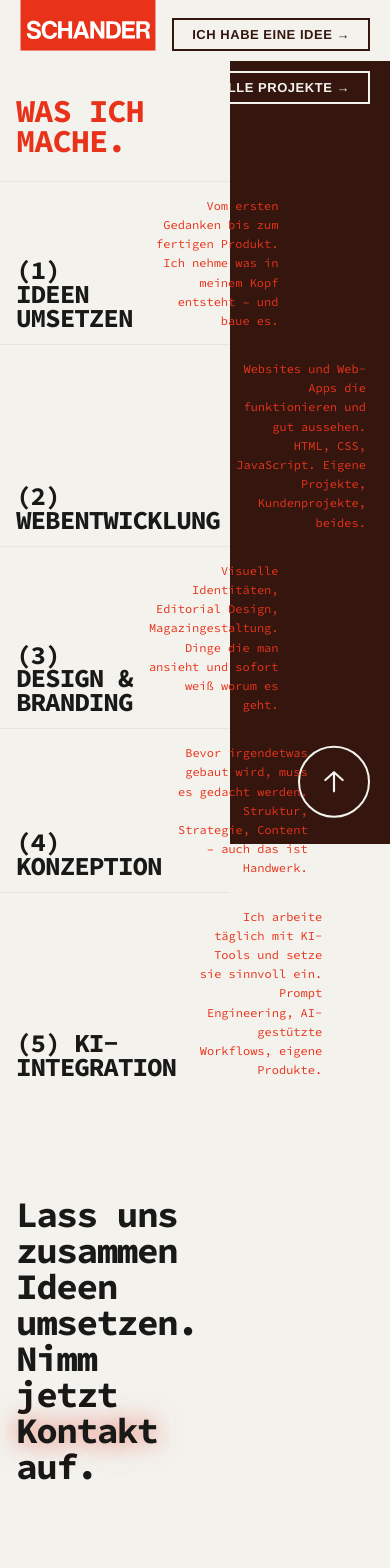
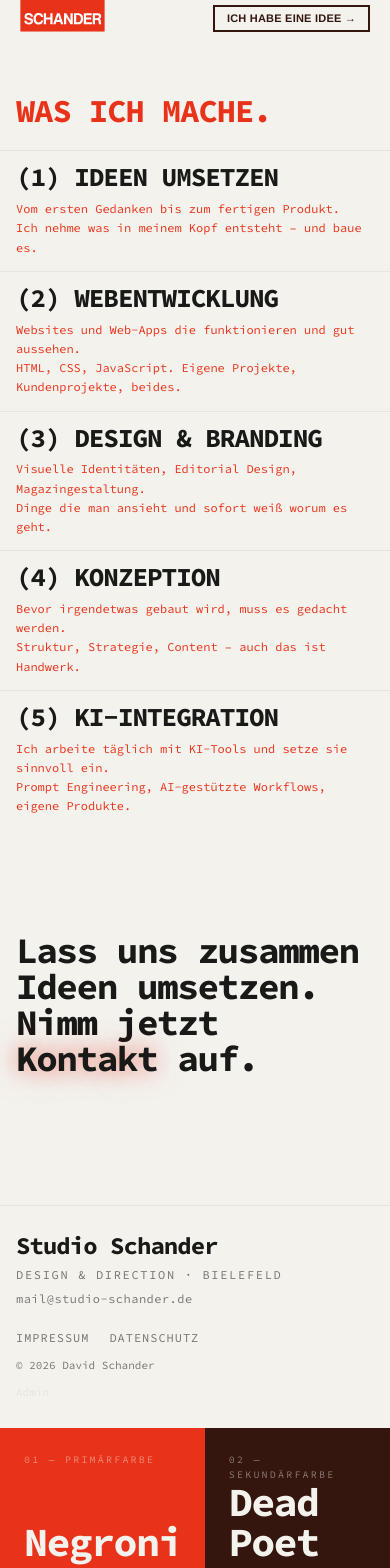
Before and after one commit to dxvxds03/studio-schander, a Next.js app: page / in a window 390 px wide. Shown: the top 1568 px of the page. Built offline with nearby package versions, Linux system fonts and the light colour scheme; no server answers; the database is empty; a web font is replaced by a local one.

Commit message:
Portfolio Mobile optimization

```diff
--- a/src/app/globals.css
+++ b/src/app/globals.css
@@ -238,6 +238,21 @@ a[href^="mailto"].nav-kontakt:hover {
     align-items: flex-start !important;
     gap: 8px !important;
   }
+
+  /* Project hero image: shorter on mobile */
+  .project-hero-img {
+    max-height: 50vh !important;
+  }
+  .project-hero-img img {
+    max-height: 50vh !important;
+  }
+
+  /* Nav CTA: smaller on mobile */
+  .nav-cta-btn {
+    font-size: 11px !important;
+    padding: 6px 12px !important;
+    letter-spacing: 0.02em !important;
+  }
 }
 
 /* Projekte list rows */
--- a/src/app/page.tsx
+++ b/src/app/page.tsx
@@ -65,6 +65,7 @@ export default async function HomePage() {
       {/* Leistungen */}
       <section
         id="leistungen"
+        className="sidebar-aware"
         style={{
           paddingTop: 'clamp(96px, 14vw, 180px)',
           paddingBottom: 'clamp(32px, 5vw, 64px)',
@@ -92,6 +93,7 @@ export default async function HomePage() {
         {LEISTUNGEN.map((item, i) => (
           <div
             key={item.nr}
+            className="leistungen-row"
             style={{
               display: 'flex',
               justifyContent: 'space-between',
@@ -117,6 +119,7 @@ export default async function HomePage() {
               ({item.nr}) {item.name}
             </h3>
             <div
+              className="leistungen-desc"
               style={{
                 flexShrink: 0,
                 width: 'clamp(130px, 20%, 240px)',
@@ -144,6 +147,7 @@ export default async function HomePage() {
 
       {/* Kontakt */}
       <section
+        className="sidebar-aware"
         style={{
           paddingTop: 'clamp(72px, 10vw, 140px)',
           paddingBottom: 'clamp(72px, 10vw, 140px)',
--- a/src/app/projects/[id]/page.tsx
+++ b/src/app/projects/[id]/page.tsx
@@ -25,6 +25,7 @@ export default async function ProjectPage({ params }: { params: { id: string } }
       {/* Hero image */}
       {project.cover_image && (
         <div
+          className="project-hero-img"
           style={{
             marginTop: '61px',
             width: '100%',
@@ -48,6 +49,7 @@ export default async function ProjectPage({ params }: { params: { id: string } }
 
       {/* Title + meta */}
       <section
+        className="project-detail-grid"
         style={{
           padding: 'clamp(40px, 6vw, 80px) clamp(16px, 2vw, 24px) 0',
           display: 'grid',
@@ -108,6 +110,7 @@ export default async function ProjectPage({ params }: { params: { id: string } }
 
         {/* Meta sidebar */}
         <div
+          className="project-meta"
           style={{
             display: 'flex',
             flexDirection: 'column',
@@ -189,6 +192,7 @@ export default async function ProjectPage({ params }: { params: { id: string } }
                 Tags
               </p>
               <div
+                className="flex-end-tags"
                 style={{
                   display: 'flex',
                   flexWrap: 'wrap',
--- a/src/app/projekte/page.tsx
+++ b/src/app/projekte/page.tsx
@@ -26,6 +26,7 @@ export default async function ProjektePage() {
         }}
       >
         <div
+          className="projekte-header"
           style={{
             display: 'flex',
             alignItems: 'flex-end',
--- a/src/components/Footer.tsx
+++ b/src/components/Footer.tsx
@@ -12,6 +12,7 @@ export default function Footer() {
 
       {/* White footer content */}
       <div
+        className="footer-inner"
         style={{
           padding: 'clamp(28px, 4vw, 56px) clamp(16px, 2vw, 24px)',
           display: 'flex',
@@ -65,6 +66,7 @@ export default function Footer() {
         </div>
 
         <div
+          className="footer-links"
           style={{
             display: 'flex',
             flexDirection: 'column',
@@ -127,7 +129,7 @@ export default function Footer() {
       </div>
 
       {/* Brand colors */}
-      <div style={{ display: 'flex', minHeight: '280px' }}>
+      <div className="footer-colors" style={{ display: 'flex', minHeight: '280px' }}>
         <div
           style={{
             flex: 1,
--- a/src/components/HeroSection.tsx
+++ b/src/components/HeroSection.tsx
@@ -29,7 +29,7 @@ function CircularTextButton() {
       className="hero-carousel-card"
       style={{ flexShrink: 0, display: 'block', textDecoration: 'none', transformOrigin: 'center center' }}
     >
-      <div style={{ width: '180px', height: '180px', position: 'relative' }}>
+      <div className="hero-end-btn" style={{ width: '180px', height: '180px', position: 'relative' }}>
         {/* Rotating text ring */}
         <motion.svg
           viewBox="0 0 200 200"
@@ -440,6 +440,7 @@ export default function HeroSection({ projects }: { projects: HeroProject[] }) {
           transition={{ delay: 0.5, duration: 0.7 }}
         >
           <h1
+            className="hero-h1"
             style={{
               fontFamily: '"Cabinet Grotesk", "Helvetica Neue", Helvetica, Arial, sans-serif',
               fontWeight: 800,
--- a/src/components/Navigation.tsx
+++ b/src/components/Navigation.tsx
@@ -24,6 +24,7 @@ export default function Navigation() {
           <motion.img
             src="/logo_schander.svg"
             alt="Studio Schander"
+            className="nav-logo"
             style={{ height: '51px', width: 'auto', display: 'block' }}
             whileHover={{ opacity: 0.55 }}
             transition={{ duration: 0.15 }}
--- a/src/components/Sidebar.tsx
+++ b/src/components/Sidebar.tsx
@@ -34,6 +34,7 @@ export default function Sidebar() {
 
   return (
     <div
+      className="sidebar-root"
       style={{
         position: 'fixed',
         right: 0,
```
